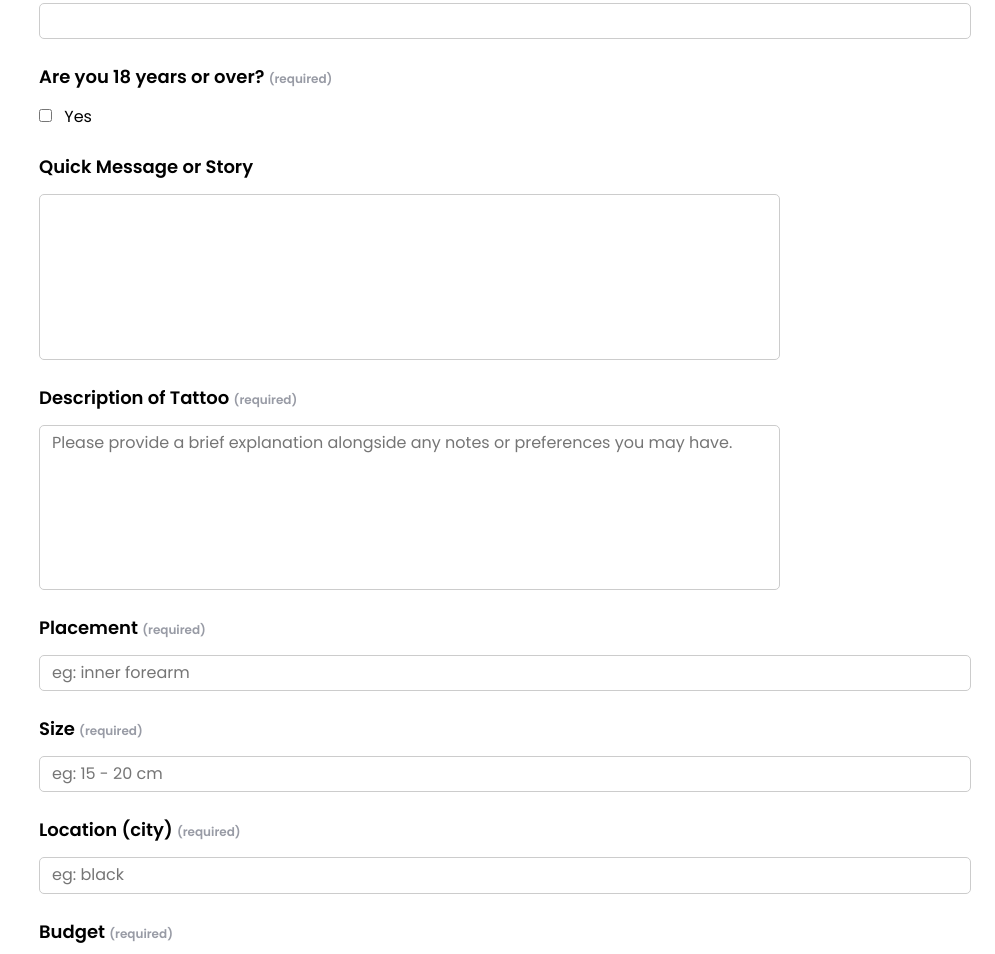
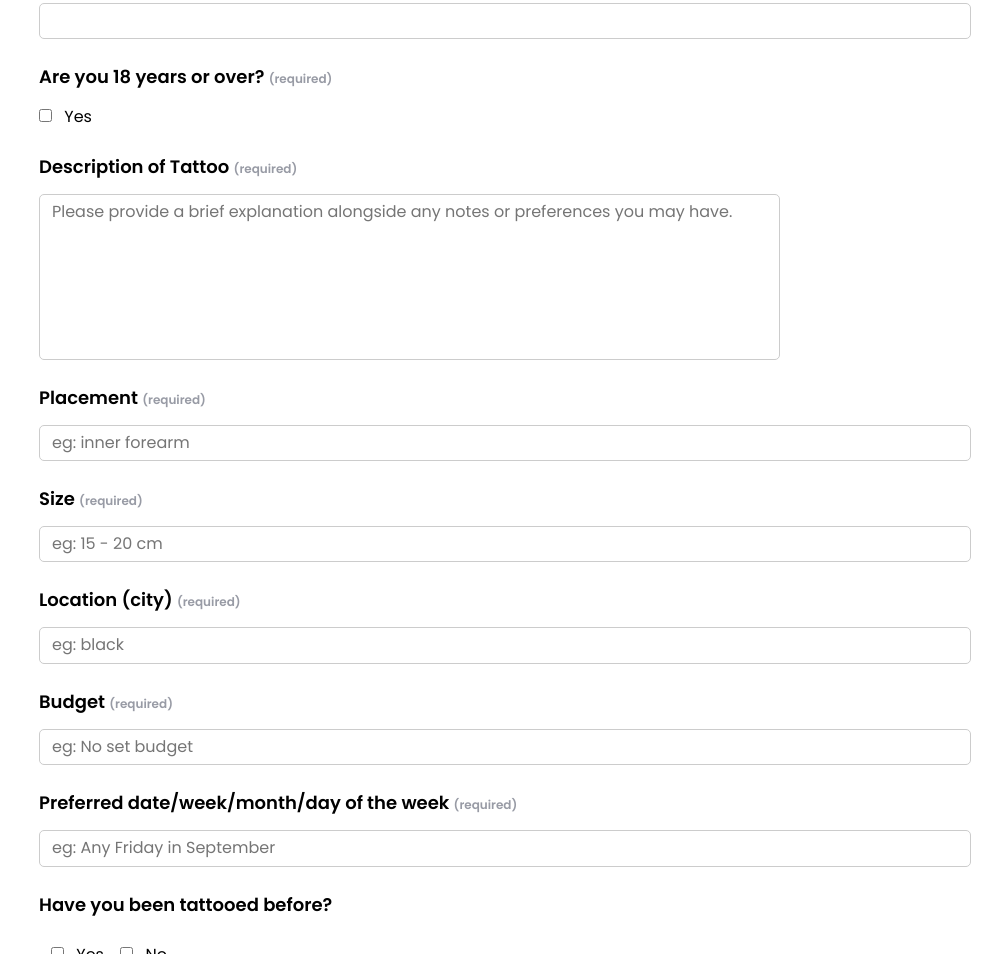
Before and after one commit to lov1s/tatoo-landing, a website: page index.html in a window 1280 px wide. Shown: the part 1403-2357 px from the top of the page, without its empty margins (285-1280 px from the left). Drawn offline with Linux system fonts and the light colour scheme; a script that the page names is missing.

Commit message:
remove form textarea

```diff
--- a/index.html
+++ b/index.html
@@ -177,8 +177,6 @@
                             <input class="tatoo__checkbox" type="checkbox" id="fage" name="fage">
                             <span for="fage">Yes</span>
                         </label>
-                        <label for="fmessage" class="tatoo__label message">Quick Message or Story</label>
-                        <textarea class="tatoo__message" name="fmessage" id="fmessage" cols="50" rows="8"></textarea>
                         <label for="fmessage_tatoo" class="tatoo__label message">Description of Tattoo
                             <span>(required)</span></label>
                         <textarea class="tatoo__message" name="fmessage_tatoo" id="fmessage_tatoo" cols="50" rows="8"
```
